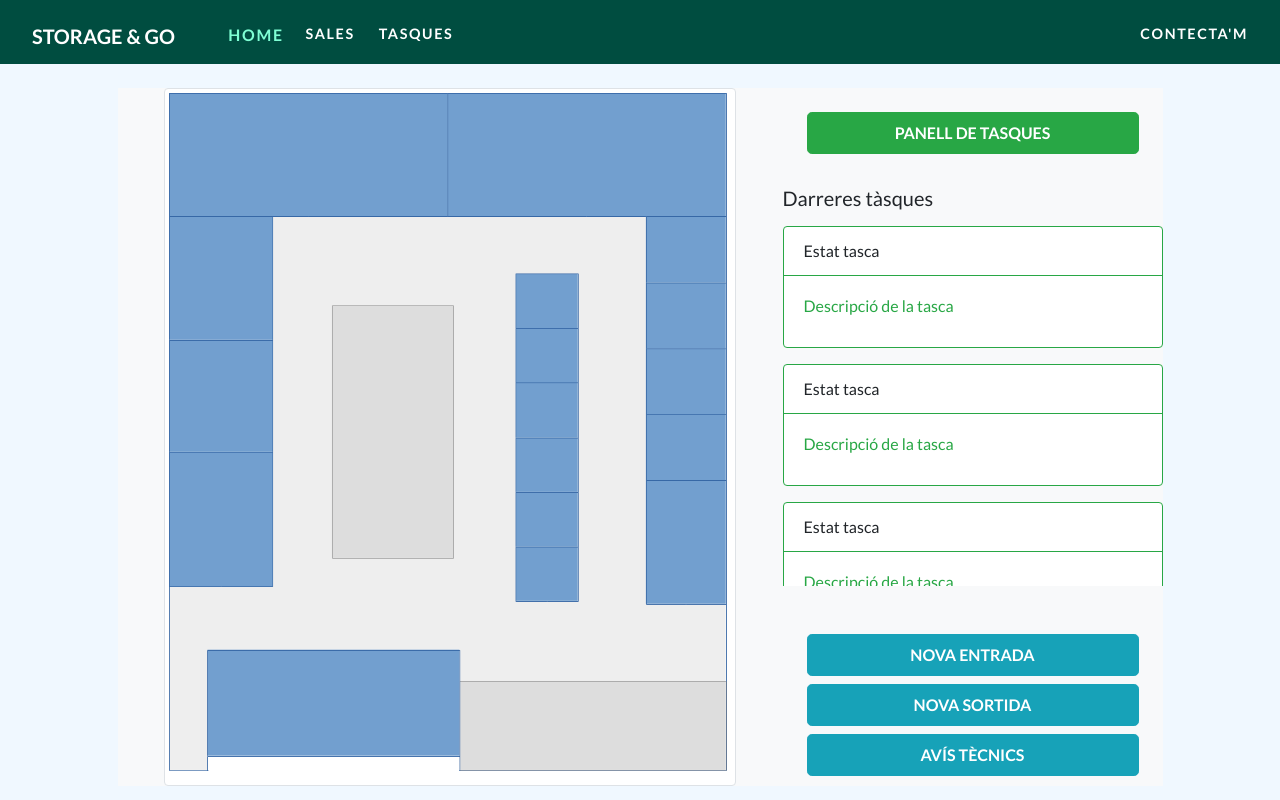
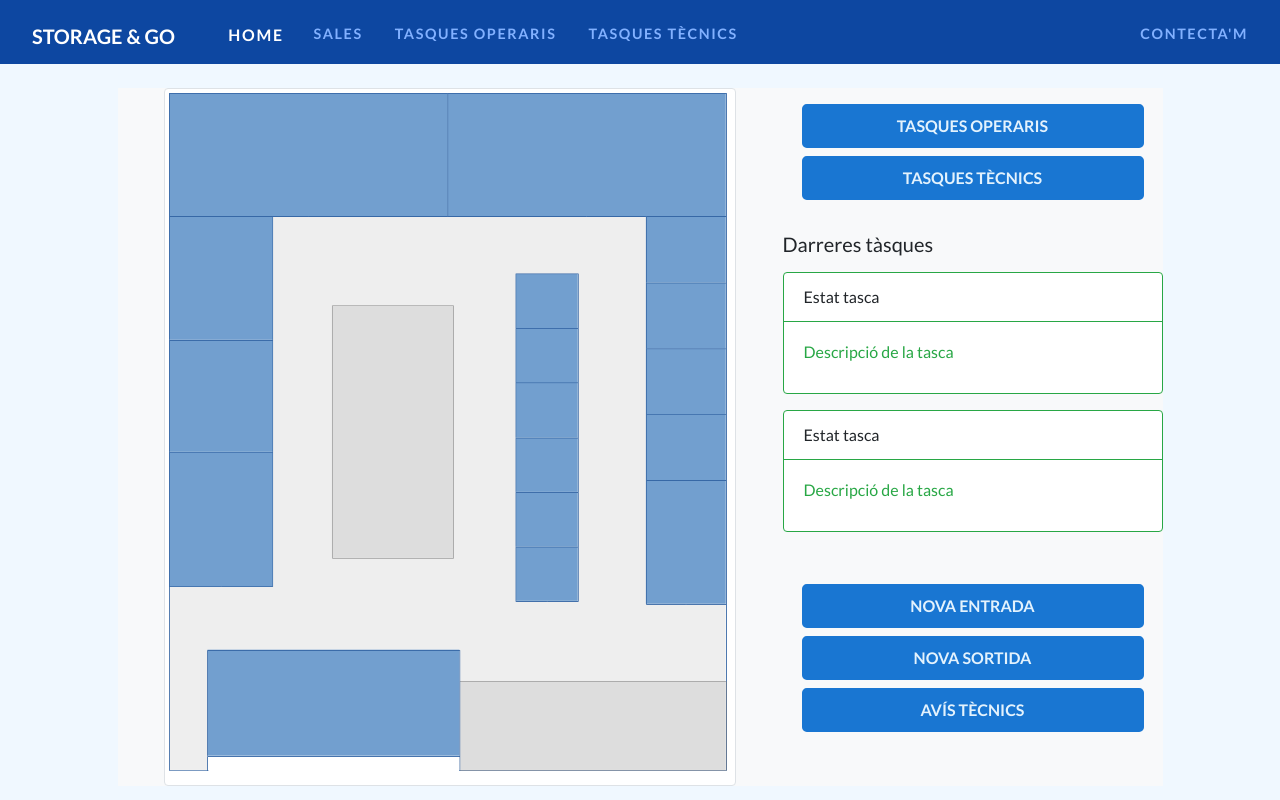
Before and after one commit to teamoutofbounds/joint-project, a Django app: page /magatzem/gestor/ in a window 1280 px wide. Run offline with Django 3.2, Linux system fonts and the light colour scheme; some libraries are stand-ins or nearby versions.

Commit message:
Dev: Changed base color to blue.

```diff
--- a/assets/css/header.css
+++ b/assets/css/header.css
@@ -2,7 +2,7 @@
     text-transform: uppercase;
     font-weight: 700;
     font-size: .9rem;
-    background: #004D40!important;
+    background: #0D47A1!important;
 }
 
 .navbar-brand {
@@ -13,13 +13,13 @@
 }
 
 .nav-link {
-    color: white;
+    color: #82B1FF;
     letter-spacing: .1rem;
     padding-top: .8rem;
     margin-right: .5rem;
 }
 
 .navbar-brand:hover, .nav-link:hover, .active {
-    color: aquamarine;
+    color: white;
     -webkit-transform: scale(1.05);
 }
--- a/assets/css/home-gestor.css
+++ b/assets/css/home-gestor.css
@@ -1,62 +1,29 @@
 
-.main-row {
-    background-size: cover;
-    height: auto;
+.text-button {
+    background: #1976D2;
+    text-transform: uppercase;
+    font-weight: 600;
+    font-size: 1rem;
+    color: #E3F2FD;
+    border: 2px solid #1976D2;
+    width: 90%;
+    margin: auto;
+    transition: 0.5s;
 }
 
-.secondary-row {
-    height: 7rem;
-}
-
-.btn-group-horizontal button {
-  background-color: #4CAF50; /* Green background */
-  border: 1px solid green; /* Green border */
-  color: white; /* White text */
-  padding: 10px 24px; /* Some padding */
-  cursor: pointer; /* Pointer/hand icon */
-  float: left; /* Float the buttons side by side */
-}
-
-/* Clear floats (clearfix hack) */
-.btn-group-horizontal:after {
-  content: "";
-  clear: both;
-  display: table;
-}
-
-.btn-group-horizontal button:not(:last-child) {
-  border-right: none; /* Prevent double borders */
-}
-
-/* Add a background color on hover */
-.btn-group button:hover {
-  background-color: #3e8e41;
-}
-
-.btn-group-vertical button {
-    background-color: #4CAF50; /* Green background */
-    border: 1px solid green; /* Green border */
-    color: white; /* White text */
-    padding: 10px 24px; /* Some padding */
-    cursor: pointer; /* Pointer/hand icon */
-    width: 100%; /* Set a width if needed */
-    height: 9rem;
-    display: block; /* Make the buttons appear below each other */
-}
-
-.btn-group-vertical button:not(:last-child) {
-  border-bottom: none; /* Prevent double borders */
-}
-
-.text-button {
+.text-button:hover {
+    background: #1565C0;
     text-transform: uppercase;
     font-weight: 600;
+    color: #E3F2FD;
+    border: 2px solid #82B1FF;
+    width: 100%;
     font-size: 1rem;
 }
 
 .scroll-panel {
     width: 100%;
-    max-height: 45vh;
+    max-height: 33vh;
     overflow-y: scroll;
 }
 
--- a/assets/css/login.css
+++ b/assets/css/login.css
@@ -82,7 +82,7 @@ img {
     padding: 10px 40px;
     width: 80%;
     outline: none;
-    color: #145374;
+    color: #0D47A1;
     font-size: 18px;
     font-weight: 700;
     border-radius: 24px;
--- a/magatzem/templates/magatzem/header-gestor.html
+++ b/magatzem/templates/magatzem/header-gestor.html
@@ -6,15 +6,18 @@
 
   <div class="collapse navbar-collapse" id="navbarTogglerDemo02">
     <ul class="navbar-nav">
-      <li class="nav-item active">
+      <li class="nav-item mr-2 active">
         <a class="nav-link active" href="{% url 'gestor-home' %}">Home <span class="sr-only">(current)</span></a>
       </li>
-      <li class="nav-item">
+      <li class="nav-item mr-2">
         <a class="nav-link" href="{% url 'list-room' %}">Sales</a>
       </li>
       <!-- Delete tabindex and aria when implemented-->
-      <li class="nav-item">
-        <a class="nav-link" href="#" tabindex="-1" aria-disabled="true">Tasques</a>
+      <li class="nav-item mr-2">
+        <a class="nav-link" href="#" aria-disabled="true">Tasques Operaris</a>
+      </li>
+      <li class="nav-item mr-2">
+        <a class="nav-link" href="#" aria-disabled="true">Tasques Tècnics</a>
       </li>
     </ul>
     <ul class="navbar-nav ml-auto">
--- a/magatzem/templates/magatzem/home-gestor.html
+++ b/magatzem/templates/magatzem/home-gestor.html
@@ -141,7 +141,8 @@ Capacitat:    {{ capacitat }}%" data-toggle="tooltip">
 
     <div class="col-sm-4 bg-light">
       <div class="row">
-        <button type="button" class="btn btn-success btn-lg btn-block mx-4 my-4 text-button">Panell de tasques</button>
+        <button type="button" class="btn btn-lg btn-block mt-3 text-button">Tasques Operaris</button>
+        <button type="button" class="btn btn-lg btn-block mt-2 mb-4 text-button">Tasques Tècnics</button>
 
         <div class="header-content-left">
           <h5 class="heading mt-2 text-center">Darreres tàsques</h5>
@@ -175,9 +176,9 @@ Capacitat:    {{ capacitat }}%" data-toggle="tooltip">
       </div>
 
       <div class="row">
-        <button type="button" class="btn btn-info btn-lg btn-block mx-4 text-button">Nova entrada</button>
-        <button type="button" class="btn btn-info btn-lg btn-block mx-4 text-button">Nova sortida</button>
-        <button type="button" class="btn btn-info btn-lg btn-block mx-4 text-button">Avís tècnics</button>
+        <button type="button" class="btn btn-lg btn-block text-button">Nova entrada</button>
+        <button type="button" class="btn btn-lg btn-block text-button">Nova sortida</button>
+        <button type="button" class="btn btn-lg btn-block mb-4 text-button">Avís tècnics</button>
       </div>
     </div>
   </div>
```
